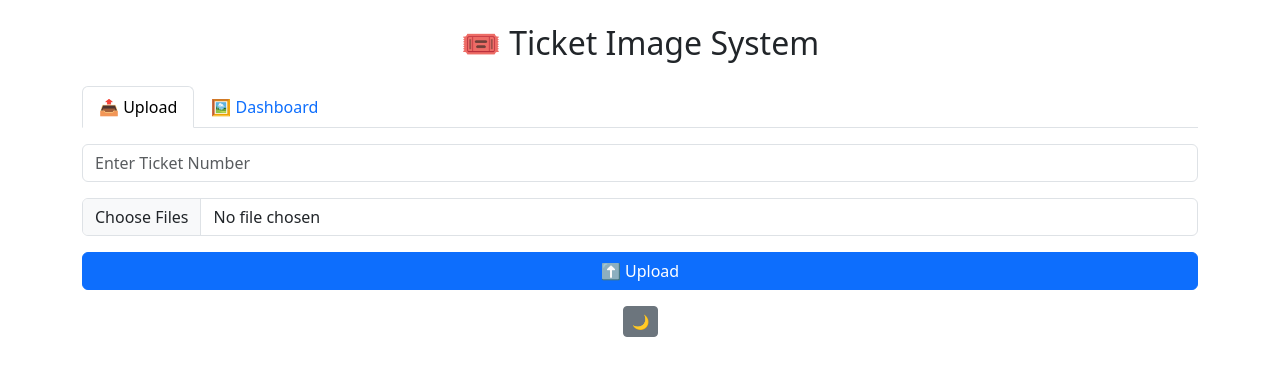
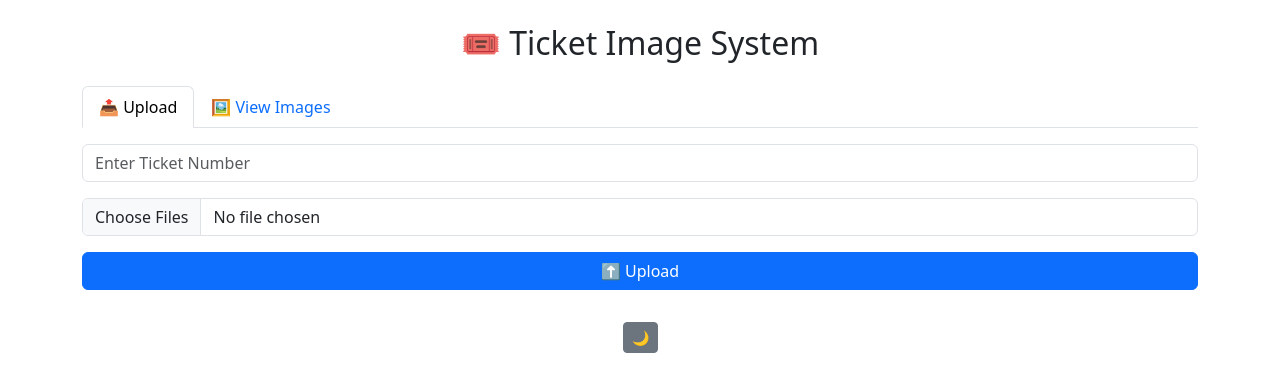
Before and after one commit to Numer-heselwood/Ticket-images, a Flask app: page / in a window 1280 px wide. Shown: the top 392 px of the page. Run offline with Flask 3, Linux system fonts and the light colour scheme.

Commit message:
flask update 2.0

```diff
--- a/app.py
+++ b/app.py
@@ -1,7 +1,6 @@
 from flask import Flask, render_template, request, jsonify
 import requests
 from io import BytesIO
-from PIL import Image
 from onedrive_auth import get_token
 
 app = Flask(__name__)
--- a/templates/index.html
+++ b/templates/index.html
@@ -1,46 +1,51 @@
 <!DOCTYPE html>
 <html lang="en" data-bs-theme="light">
 <head>
-    <meta charset="UTF-8" />
-    <meta name="viewport" content="width=device-width, initial-scale=1.0" />
+  <meta charset="UTF-8">
+  <meta name="viewport" content="width=device-width, initial-scale=1.0">
   <title>🎟️ Ticket System</title>
-    <link
-      href="https://cdn.jsdelivr.net/npm/bootstrap@5.3.2/dist/css/bootstrap.min.css"
-      rel="stylesheet"
-    />
+  <link href="https://cdn.jsdelivr.net/npm/bootstrap@5.3.2/dist/css/bootstrap.min.css" rel="stylesheet">
   <link rel="stylesheet" href="{{ url_for('static', filename='styles.css') }}">
 </head>
+<body class="d-flex flex-column align-items-center justify-content-start">
 
-  <body class="d-flex flex-column align-items-center justify-content-center">
-    <div class="container text-center mt-4">
-      <h2 class="mb-4">🎟️ Ticket Image System</h2>
+<div class="container mt-4">
+
+  <h2 class="mb-4 text-center">🎟️ Ticket Image System</h2>
 
   <!-- Tabs -->
-      <ul class="nav nav-tabs mb-3" id="myTab" role="tablist">
+  <ul class="nav nav-tabs mb-3" id="tabSelector" role="tablist">
     <li class="nav-item" role="presentation">
       <button class="nav-link active" id="upload-tab" data-bs-toggle="tab" data-bs-target="#upload" type="button" role="tab">📤 Upload</button>
     </li>
     <li class="nav-item" role="presentation">
-          <button class="nav-link" id="dashboard-tab" data-bs-toggle="tab" data-bs-target="#dashboard" type="button" role="tab">🖼️ Dashboard</button>
+      <button class="nav-link" id="dashboard-tab" data-bs-toggle="tab" data-bs-target="#dashboard" type="button" role="tab">🖼️ View Images</button>
     </li>
   </ul>
 
-      <div class="tab-content" id="myTabContent">
+  <div class="tab-content" id="tabContent">
+
     <!-- UPLOAD TAB -->
     <div class="tab-pane fade show active" id="upload" role="tabpanel">
-          <input type="text" id="uploadTicket" class="form-control mb-3" placeholder="Enter Ticket Number" />
-          <input type="file" id="uploadFiles" class="form-control mb-3" multiple />
-          <button class="btn btn-primary w-100" onclick="uploadImages()">⬆️ Upload</button>
-          <div id="uploadResult" class="mt-3"></div>
+      <input type="text" id="uploadTicket" class="form-control mb-3" placeholder="Enter Ticket Number">
+      <input type="file" id="uploadFiles" class="form-control mb-3" multiple>
+
+      <!-- Preview Thumbnails -->
+      <div id="previewGallery" class="row g-2 mb-2"></div>
+
+      <button class="btn btn-primary w-100 mb-3" onclick="uploadImages()">⬆️ Upload</button>
+      <div id="uploadResult" class="mb-3"></div>
     </div>
 
     <!-- DASHBOARD TAB -->
     <div class="tab-pane fade" id="dashboard" role="tabpanel">
-          <input type="text" id="ticketInput" class="form-control mb-3" placeholder="Enter Ticket Number" />
-          <button class="btn btn-success w-100" onclick="loadImages()">🔍 Search</button>
-          <div id="gallery" class="gallery row g-3 mt-3"></div>
+      <input type="text" id="ticketInput" class="form-control mb-3" placeholder="Enter Ticket Number">
+      <button class="btn btn-success w-100 mb-3" onclick="loadImages()">🔍 Search</button>
+      <div id="gallery" class="gallery row g-3 mt-2"></div>
     </div>
+
   </div>
+
 </div>
 
 <!-- Dark Mode Toggle -->
@@ -49,23 +54,35 @@
 <script src="https://cdn.jsdelivr.net/npm/bootstrap@5.3.2/dist/js/bootstrap.bundle.min.js"></script>
 
 <script>
-      // === AUTO REFRESH EVERY 30 SECONDS ===
-      setInterval(() => {
-        const ticket = document.getElementById("ticketInput").value.trim();
-        if (ticket) loadImages();
-      }, 30000);
+  const previewGallery = document.getElementById("previewGallery");
+  const uploadFilesInput = document.getElementById("uploadFiles");
 
-      // === DARK MODE TOGGLE ===
-      function toggleTheme() {
-        const html = document.documentElement;
-        const current = html.getAttribute("data-bs-theme");
-        html.setAttribute("data-bs-theme", current === "dark" ? "light" : "dark");
-      }
+  // Show previews when files are selected
+  uploadFilesInput.addEventListener("change", () => {
+    previewGallery.innerHTML = "";
+    Array.from(uploadFilesInput.files).forEach((file, index) => {
+      const col = document.createElement("div");
+      col.classList.add("col-6", "col-md-4", "text-center", "mb-2");
 
-      // === UPLOAD IMAGES ===
+      const reader = new FileReader();
+      reader.onload = (e) => {
+        col.innerHTML = `
+          <img src="${e.target.result}" class="img-fluid rounded mb-1" alt="${file.name}">
+          <div class="progress mb-1">
+            <div class="progress-bar" id="progress-${index}" role="progressbar" style="width: 0%"></div>
+          </div>
+          <small>${file.name}</small>
+        `;
+      };
+      reader.readAsDataURL(file);
+      previewGallery.appendChild(col);
+    });
+  });
+
+  // Upload images with progress bars
   async function uploadImages() {
     const ticket = document.getElementById("uploadTicket").value.trim();
-        const files = document.getElementById("uploadFiles").files;
+    const files = uploadFilesInput.files;
     const result = document.getElementById("uploadResult");
     result.innerHTML = "";
 
@@ -74,18 +91,37 @@
       return;
     }
 
+    const uploadedFiles = [];
+
+    for (let i = 0; i < files.length; i++) {
+      const file = files[i];
       const formData = new FormData();
       formData.append("ticket_number", ticket);
-        for (let file of files) formData.append("images", file);
+      formData.append("images", file);
 
-        const res = await fetch("/upload", { method: "POST", body: formData });
-        const data = await res.json();
+      await new Promise((resolve) => {
+        const xhr = new XMLHttpRequest();
+        xhr.open("POST", "/upload");
 
-        if (data.error) result.innerHTML = `<div class='text-danger'>${data.error}</div>`;
-        else result.innerHTML = `<div class='text-success'>Uploaded: ${data.uploaded.join(", ")}</div>`;
+        xhr.upload.addEventListener("progress", (e) => {
+          if (e.lengthComputable) {
+            const percent = (e.loaded / e.total) * 100;
+            document.getElementById(`progress-${i}`).style.width = `${percent}%`;
+          }
+        });
+
+        xhr.onload = () => {
+          if (xhr.status === 200) uploadedFiles.push(file.name);
+          resolve();
+        };
+        xhr.send(formData);
+      });
     }
 
-      // === LOAD IMAGES FROM FLASK ===
+    result.innerHTML = `<div class='text-success'>Uploaded: ${uploadedFiles.join(", ")}</div>`;
+  }
+
+  // Load images from Flask
   async function loadImages() {
     const ticket = document.getElementById("ticketInput").value.trim();
     const gallery = document.getElementById("gallery");
@@ -119,6 +155,19 @@
       gallery.appendChild(col);
     });
   }
+
+  // Auto-refresh dashboard every 30s
+  setInterval(() => {
+    const ticket = document.getElementById("ticketInput").value.trim();
+    if (ticket) loadImages();
+  }, 30000);
+
+  // Dark mode toggle
+  function toggleTheme() {
+    const html = document.documentElement;
+    const current = html.getAttribute("data-bs-theme");
+    html.setAttribute("data-bs-theme", current === "dark" ? "light" : "dark");
+  }
 </script>
 </body>
 </html>
```
Also changed, not shown: static/style.css (+14 -2 lines), templates/upload.html (deleted, +0 -82 lines), 1 other file. Lines whose indentation alone changed are shown as unchanged.
